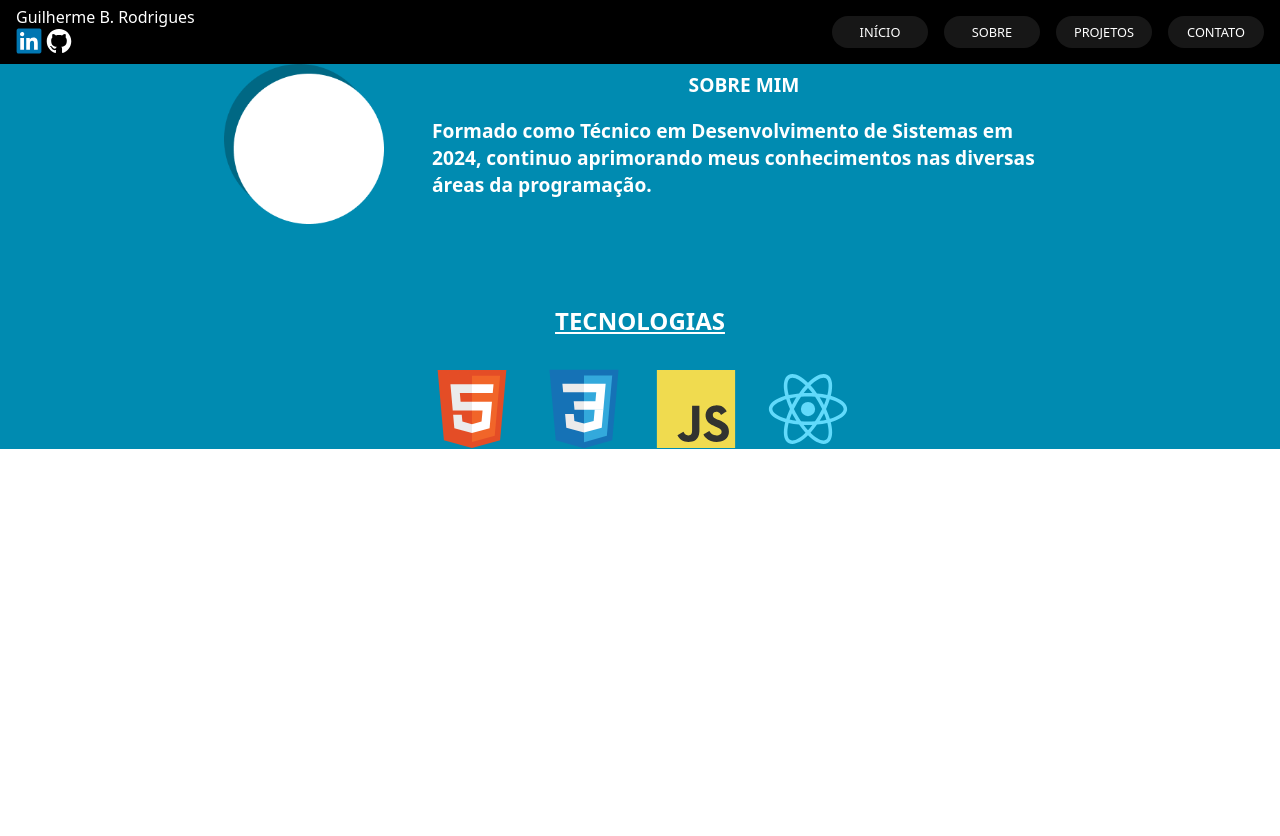
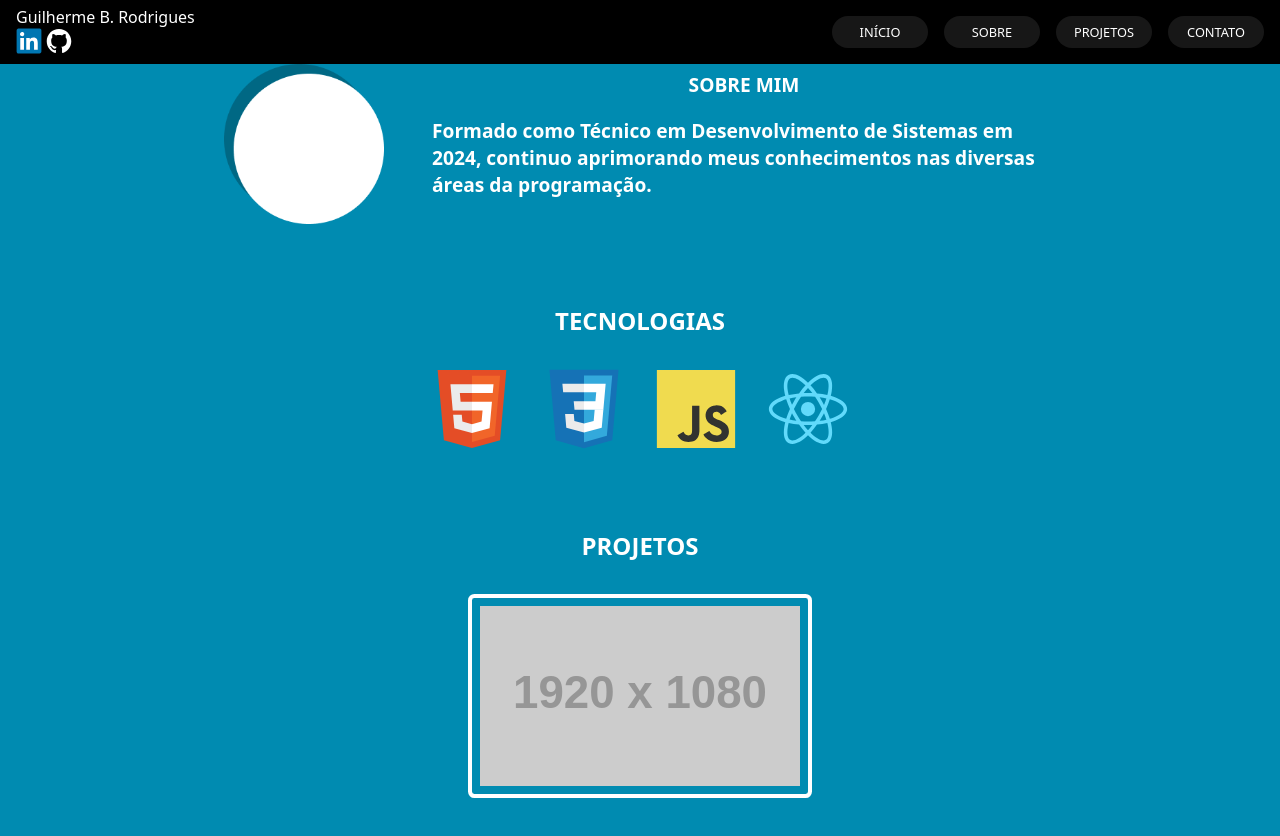
Before and after one commit to GuiiBranco/Portfolio-Guilherme-Rodrigues, a plain HTML site: page index.html in a window 1280 px wide. Before the commit the page ends 800 px from the top, so only its background shows below. Drawn offline with Linux system fonts and the light colour scheme; placeholder pictures from the web are drawn by us.

Commit message:
Adicionando seção 'projetos'

```diff
--- a/index.html
+++ b/index.html
@@ -45,6 +45,14 @@
                 <img src="./img/tecnologies/react-original.svg" alt="ReactJS" class="tecnologieImg">
             </div>
         </div>
+        <div class="projectsContainer">
+            <span>PROJETOS</span>
+            <div>
+                <div class="project">
+                    <img src="https://placehold.co/1920x1080">
+                </div>
+            </div>
+        </div>
     </main>
 </body>
 </html>
--- a/style.css
+++ b/style.css
@@ -62,6 +62,7 @@ main {
     display: flex;
     flex-direction: column;
     align-items: center;
+    padding-bottom: 4rem;
 }
 
 .about {
@@ -98,7 +99,6 @@ main {
     color: var(--text-color);
     font-size: 1.5rem;
     font-weight: 600;
-    text-decoration: underline;
 }
 
 .tecnologies div {
@@ -111,3 +111,29 @@ main {
 .tecnologieImg {
     height: 5rem;
 }
+
+.projectsContainer {
+    display: flex;
+    flex-direction: column;
+    align-items: center;
+    gap: 2rem;
+    margin-top: 5rem;
+}
+
+.projectsContainer span {
+    color: var(--text-color);
+    font-size: 1.5rem;
+    font-weight: 600;
+}
+
+.project {
+    border: solid white 0.3rem;
+    padding: 0.5rem;
+    width: 20rem;
+    border-radius: 0.4rem;
+    display: flex;
+}
+
+.project img {
+    width: 100%;
+}
```
